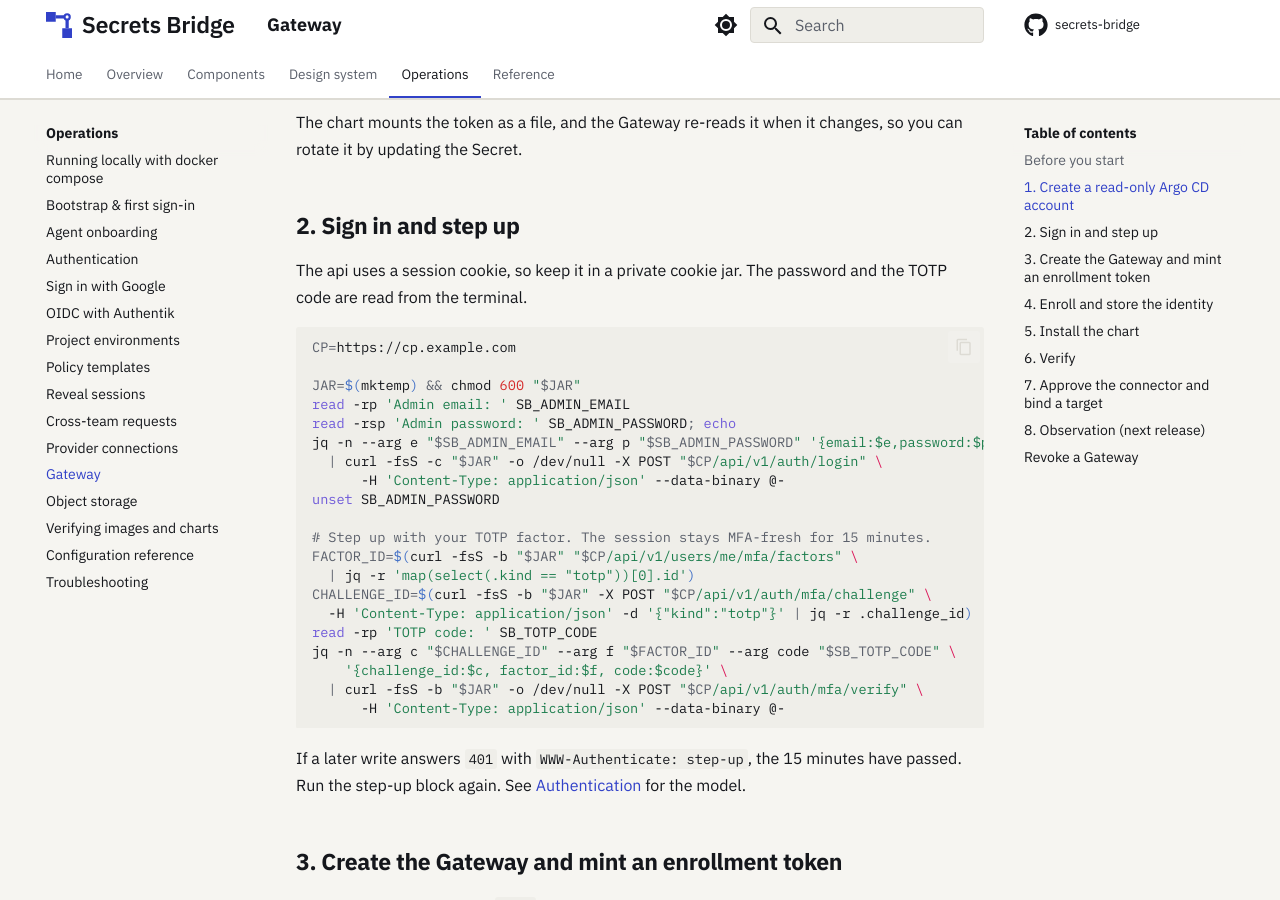
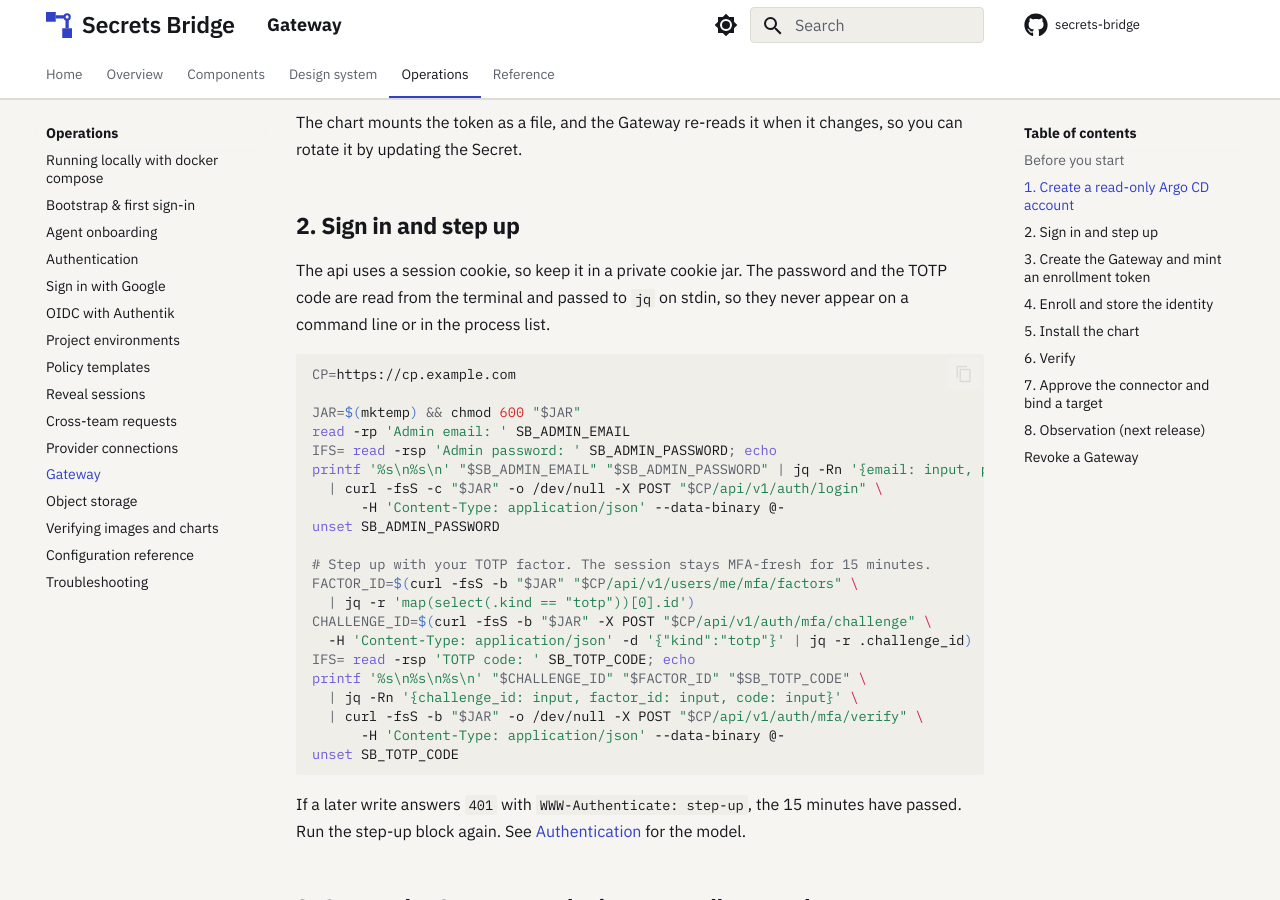
Before and after one commit to secrets-bridge/docs, an MkDocs documentation site: the page built from docs/operations/gateway.md, in a window 1280 px wide and 900 px high, scrolled down 1652 px. Built offline with MkDocs 1.6.1 and Material for MkDocs 9.7.7, drawn with Linux system fonts in a browser that asks for light colours; plug-ins that fetch from the network failed and are left out; the version menu is left out.

Commit message:
docs: pass the password, TOTP code and token to jq on stdin in the Gateway page

````diff
--- a/docs/operations/gateway.md
+++ b/docs/operations/gateway.md
@@ -95,15 +95,16 @@ changes, so you can rotate it by updating the Secret.
 ## 2. Sign in and step up
 
 The api uses a session cookie, so keep it in a private cookie jar. The password
-and the TOTP code are read from the terminal.
+and the TOTP code are read from the terminal and passed to `jq` on stdin, so
+they never appear on a command line or in the process list.
 
 ```bash
 CP=https://cp.example.com
 
 JAR=$(mktemp) && chmod 600 "$JAR"
 read -rp 'Admin email: ' SB_ADMIN_EMAIL
-read -rsp 'Admin password: ' SB_ADMIN_PASSWORD; echo
-jq -n --arg e "$SB_ADMIN_EMAIL" --arg p "$SB_ADMIN_PASSWORD" '{email:$e,password:$p}' \
+IFS= read -rsp 'Admin password: ' SB_ADMIN_PASSWORD; echo
+printf '%s\n%s\n' "$SB_ADMIN_EMAIL" "$SB_ADMIN_PASSWORD" | jq -Rn '{email: input, password: input}' \
   | curl -fsS -c "$JAR" -o /dev/null -X POST "$CP/api/v1/auth/login" \
       -H 'Content-Type: application/json' --data-binary @-
 unset SB_ADMIN_PASSWORD
@@ -113,11 +114,12 @@ FACTOR_ID=$(curl -fsS -b "$JAR" "$CP/api/v1/users/me/mfa/factors" \
   | jq -r 'map(select(.kind == "totp"))[0].id')
 CHALLENGE_ID=$(curl -fsS -b "$JAR" -X POST "$CP/api/v1/auth/mfa/challenge" \
   -H 'Content-Type: application/json' -d '{"kind":"totp"}' | jq -r .challenge_id)
-read -rp 'TOTP code: ' SB_TOTP_CODE
-jq -n --arg c "$CHALLENGE_ID" --arg f "$FACTOR_ID" --arg code "$SB_TOTP_CODE" \
-    '{challenge_id:$c, factor_id:$f, code:$code}' \
+IFS= read -rsp 'TOTP code: ' SB_TOTP_CODE; echo
+printf '%s\n%s\n%s\n' "$CHALLENGE_ID" "$FACTOR_ID" "$SB_TOTP_CODE" \
+  | jq -Rn '{challenge_id: input, factor_id: input, code: input}' \
   | curl -fsS -b "$JAR" -o /dev/null -X POST "$CP/api/v1/auth/mfa/verify" \
       -H 'Content-Type: application/json' --data-binary @-
+unset SB_TOTP_CODE
 ```
 
 If a later write answers `401` with `WWW-Authenticate: step-up`, the 15 minutes
@@ -168,7 +170,7 @@ and the secret never appear on a command line, in shell history or on disk.
 
 ```bash
 # Skip this read if you minted the token in this shell in step 3.
-read -rsp 'Enrollment token: ' SB_GATEWAY_ENROLL_TOKEN; echo
+IFS= read -rsp 'Enrollment token: ' SB_GATEWAY_ENROLL_TOKEN; echo
 
 printf '%s' "$SB_GATEWAY_ENROLL_TOKEN" \
   | jq -Rs '{enrollment_token: ., cluster_name: "tenant-a-uat"}' \
````
